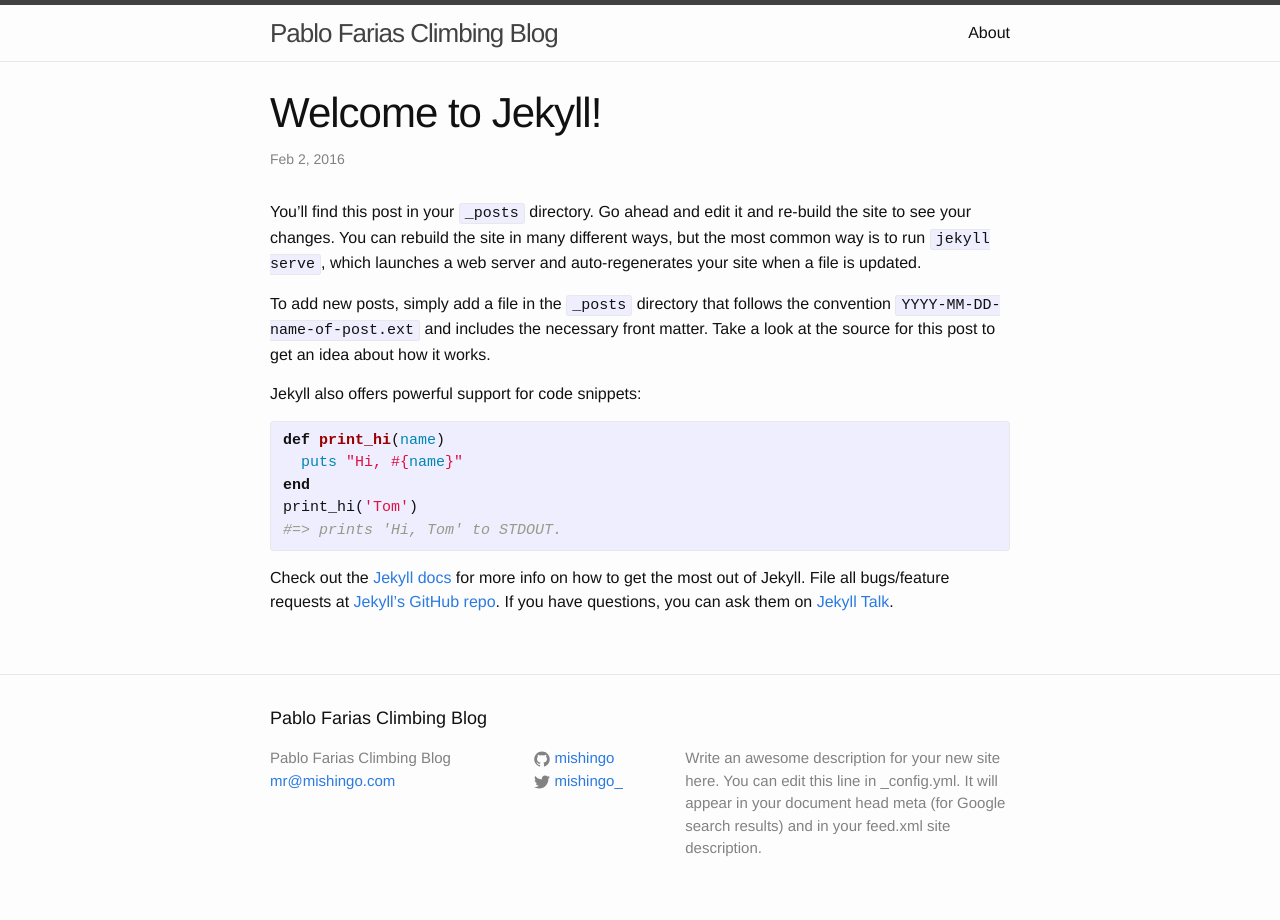
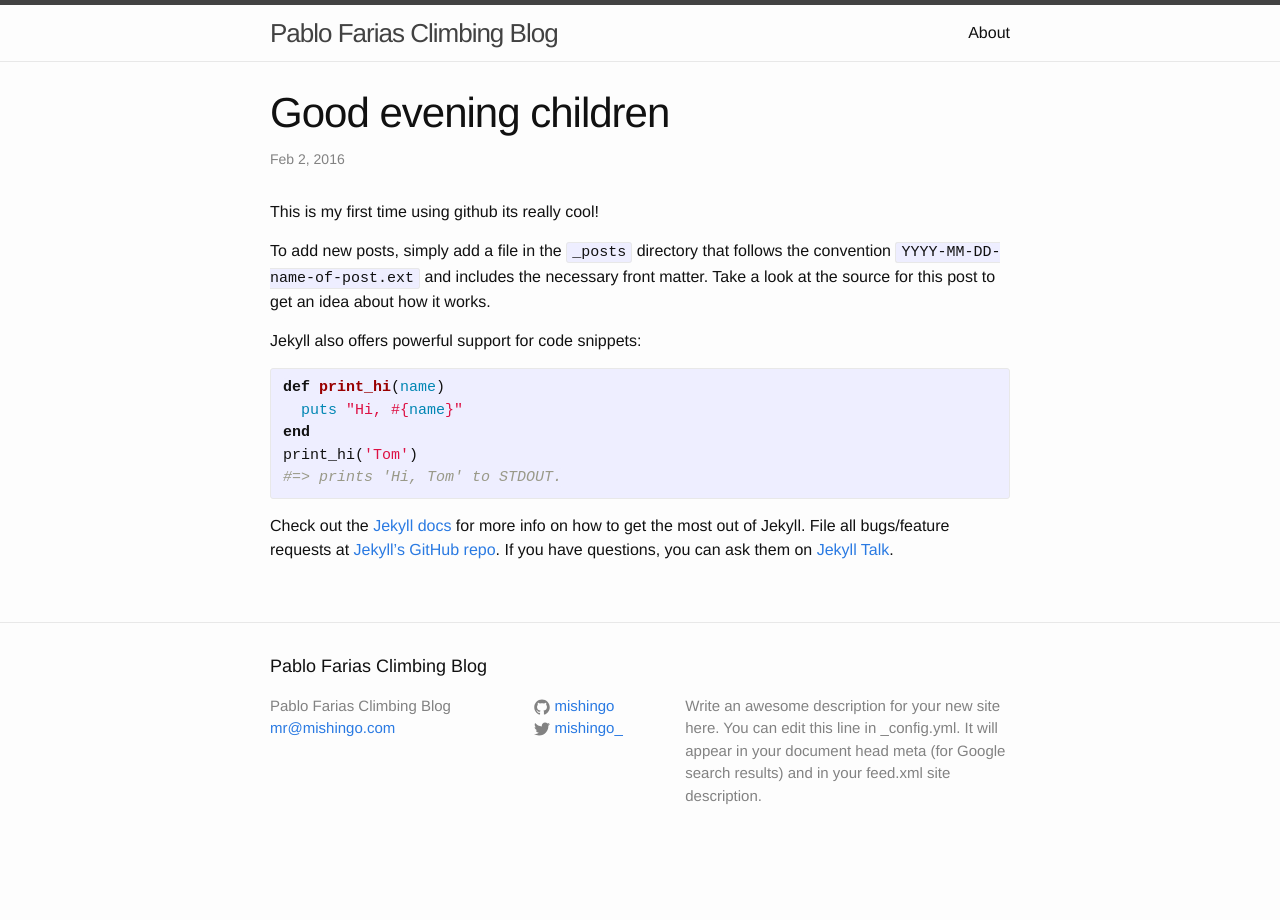
Before and after one commit to pabloclimber/pabloclimber.github.io, a Jekyll site: the page built from _posts/2016-02-01-welcome-to-jekyll.markdown, in a window 1280 px wide. Built offline with Jekyll 4.4.1, drawn with Linux system fonts in a browser that asks for light colours.

Commit message:
Update 2016-02-01-welcome-to-jekyll.markdown

```diff
--- a/_posts/2016-02-01-welcome-to-jekyll.markdown
+++ b/_posts/2016-02-01-welcome-to-jekyll.markdown
@@ -1,10 +1,10 @@
 ---
 layout: post
-title:  "Welcome to Jekyll!"
+title:  "Good evening children"
 date:   2016-02-01 22:34:48 -0500
 categories: jekyll update
 ---
-You’ll find this post in your `_posts` directory. Go ahead and edit it and re-build the site to see your changes. You can rebuild the site in many different ways, but the most common way is to run `jekyll serve`, which launches a web server and auto-regenerates your site when a file is updated.
+This is my first time using github its really cool!
 
 To add new posts, simply add a file in the `_posts` directory that follows the convention `YYYY-MM-DD-name-of-post.ext` and includes the necessary front matter. Take a look at the source for this post to get an idea about how it works.
 
```
